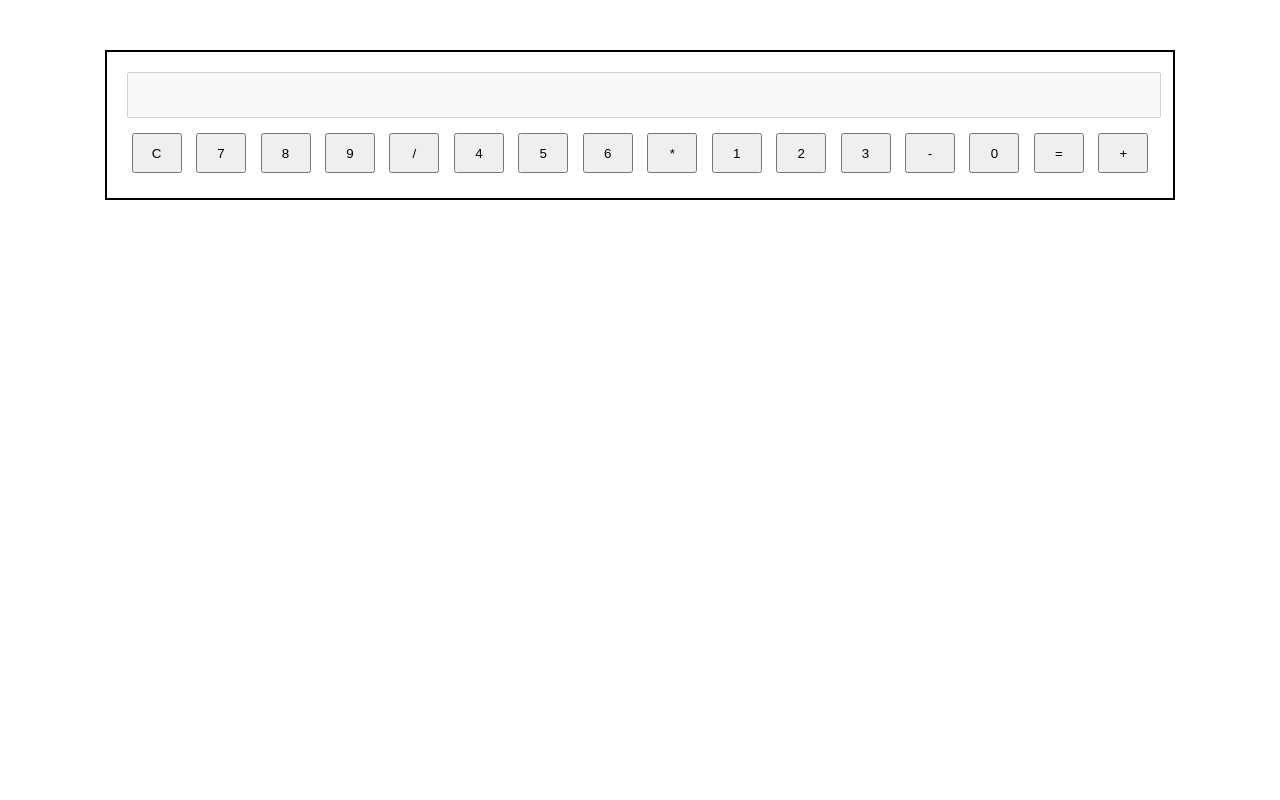
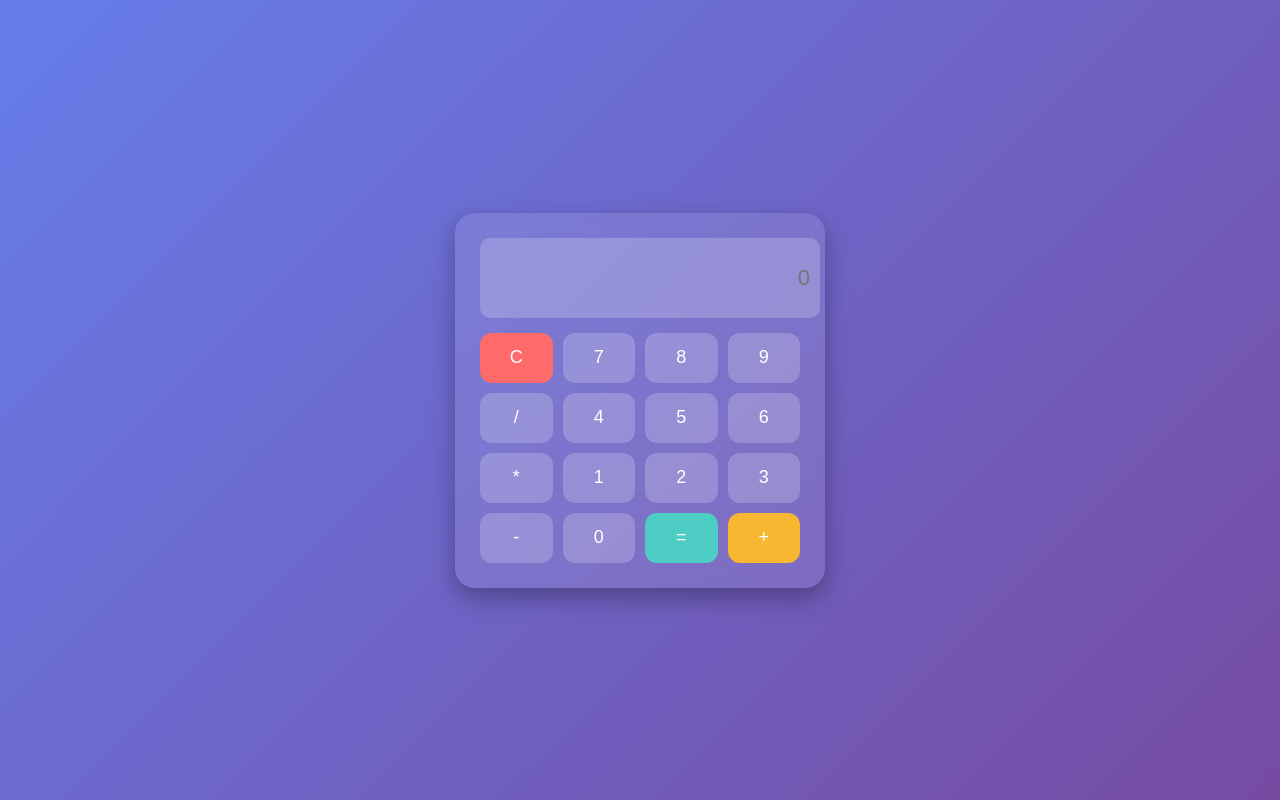
Before and after one commit to sayalimca202522/Calculator-app, a plain HTML site: page index.html in a window 1280 px wide. Drawn offline with Linux system fonts and the light colour scheme.

Commit message:
Improved UI

```diff
--- a/index.html
+++ b/index.html
@@ -7,8 +7,7 @@
 <body>
 
 <div class="calculator">
-    <input type="text" id="display" disabled>
-
+<input type="text" id="display" placeholder="0" disabled>
     <div class="buttons">
         <button onclick="clearDisplay()">C</button>
         <button onclick="appendValue('7')">7</button>
--- a/style.css
+++ b/style.css
@@ -1,23 +1,76 @@
 body {
+    margin: 0;
+    height: 100vh;
     display: flex;
     justify-content: center;
-    margin-top: 50px;
-    font-family: Arial;
+    align-items: center;
+    font-family: 'Segoe UI', sans-serif;
+    background: linear-gradient(135deg, #667eea, #764ba2);
 }
 
+/* Calculator Box */
 .calculator {
-    border: 2px solid black;
-    padding: 20px;
+    background: rgba(255, 255, 255, 0.1);
+    backdrop-filter: blur(10px);
+    padding: 25px;
+    border-radius: 20px;
+    box-shadow: 0 10px 25px rgba(0,0,0,0.3);
+    width: 320px;
 }
 
+/* Display */
 #display {
     width: 100%;
-    height: 40px;
-    margin-bottom: 10px;
+    height: 60px;
+    border: none;
+    border-radius: 10px;
+    margin-bottom: 15px;
+    font-size: 22px;
+    padding: 10px;
+    text-align: right;
+    background: rgba(255,255,255,0.2);
+    color: white;
 }
 
+/* Buttons Grid */
+.buttons {
+    display: grid;
+    grid-template-columns: repeat(4, 1fr);
+    gap: 10px;
+}
+
+/* Buttons Style */
 button {
-    width: 50px;
-    height: 40px;
-    margin: 5px;
+    height: 50px;
+    border: none;
+    border-radius: 12px;
+    font-size: 18px;
+    background: rgba(255,255,255,0.2);
+    color: white;
+    cursor: pointer;
+    transition: 0.3s;
 }
+
+/* Hover Effect */
+button:hover {
+    background: rgba(255,255,255,0.4);
+    transform: scale(1.05);
+}
+
+/* Click Effect */
+button:active {
+    transform: scale(0.95);
+}
+
+/* Special Buttons */
+button:nth-child(1) {
+    background: #ff6b6b; /* Clear */
+}
+
+button:nth-child(15) {
+    background: #4ecdc4; /* = */
+}
+
+button:nth-child(16) {
+    background: #f7b731; /* + */
+}
```
